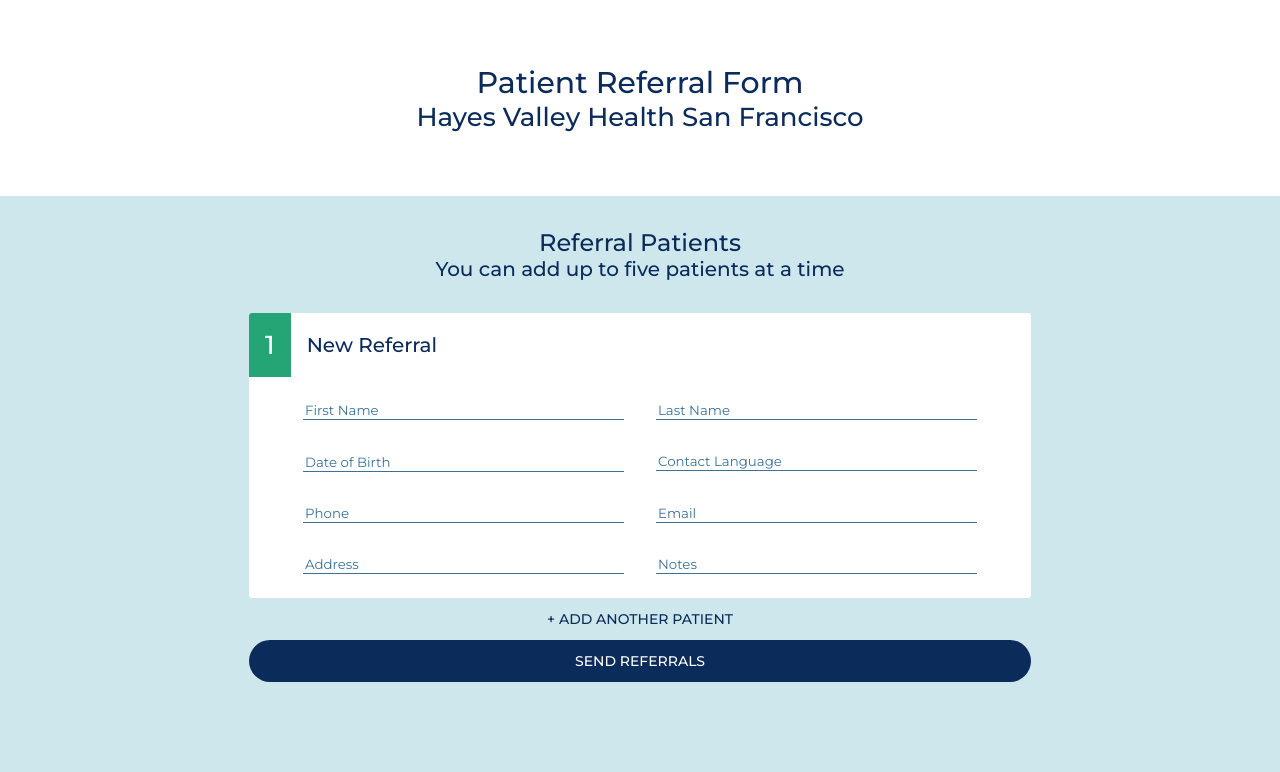
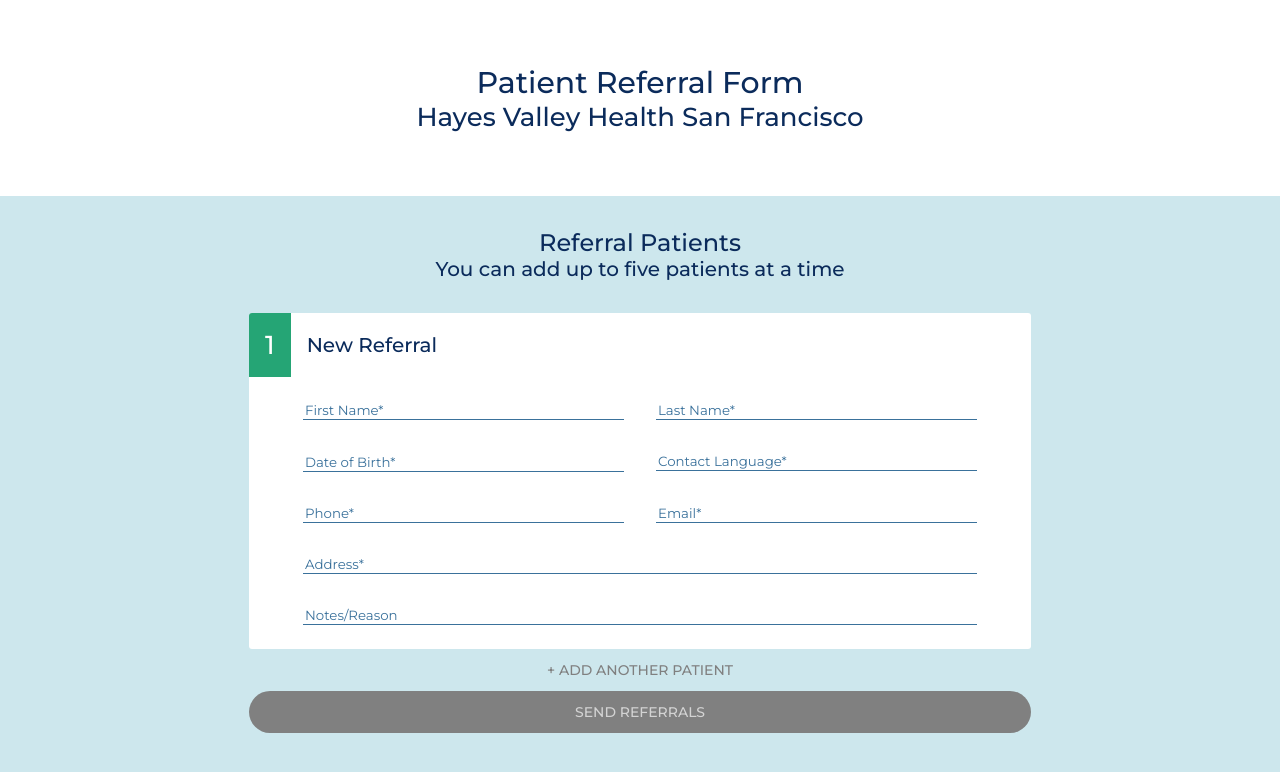
Before and after one commit to WiderCircle/Frontend-Interview-WC, a Next.js app in the folder app/: page / in a window 1280 px wide. Shown: the top 772 px of the page. Built offline with nearby package versions, Linux system fonts and the light colour scheme.

Commit message:
Update todo

```diff
--- a/app/pages/index.tsx
+++ b/app/pages/index.tsx
@@ -1,159 +1,15 @@
 import { useState } from 'react';
-import classnames from 'classnames'
-import { Formik } from 'formik';
 import type { NextPage } from 'next';
-import * as yup from 'yup';
-import FormInput from '../components/FormInput';
-import FormDateInput from '../components/FormDateInput'
-import styles from '../styles/Main.module.css';
-// todo: consolidate styles & create constants for colors, etc.
+
+import ReferralForm from '../components/ReferralForm';
+import { Patient, emptyPatient } from '../lib/types';
+
 
 const Main: NextPage = () => {
-  // todo: use local state for inputs & multi-patient referrals
-  const [message, setMessage] = useState('');
+  const [patients, setPatients] = useState<Patient[]>([emptyPatient(1)]);
   const [submitted, setSubmitted] = useState(false);
 
-  type FormikConfig = {
-    initialValue: string,
-    placeholder: string,
-    schema: yup.Schema,
-    type: string,
-    width?: string,
-  }
-  const formikConfig: { [input: string]: FormikConfig } = {
-    firstName: {
-      initialValue: '',
-      placeholder: "First Name",
-      schema: yup.string().required('First name is required'),
-      type: "text",
-    },
-    lastName: {
-      initialValue: '',
-      placeholder: "Last Name",
-      schema: yup.string().required('Last name is required'),
-      type: "text",
-    },
-    dateOfBirth: {
-      initialValue: '',
-      placeholder: "Date of Birth",
-      schema: yup.date().required('Date of birth is required'),
-      type: "date",
-    },
-    contactLanguage: {
-      initialValue: '',
-      placeholder: "Contact Language",
-      schema: yup.string().required('Language is required'),
-      type: "text",
-    },
-    phone: {
-      initialValue: '',
-      placeholder: "Phone",
-      schema: yup
-        .string()
-        .required('Phone number is required')
-        .matches(/^[0-9]*$/, 'Must be a valid phone number')
-        .min(10, 'Must be a valid phone number')
-        .max(10, 'Must be a valid phone number'),
-      type: "tel",
-    },
-    email: {
-      initialValue: '',
-      placeholder: "Email",
-      schema: yup
-        .string()
-        .email('Must be a valid email')
-        .required('Email is required'),
-      type: "email",
-    },
-    address: {
-      initialValue: '',
-      placeholder: "Address",
-      schema: yup.string().required('Address is required'), // todo: address autocomplete
-      type: "text",
-      width: "100%",
-    },
-    notes: {
-      initialValue: '',
-      placeholder: "Notes",
-      schema: yup.string(),
-      type: "text",
-      width: "100%",
-    },
-  };
-
-  return (
-    <Formik
-      initialValues={Object.keys(formikConfig).reduce((obj, key) => {
-        obj[key] = formikConfig[key].initialValue;
-        return obj;
-      }, {})}
-      onSubmit={() => {
-        // todo: handle multiple referrals in success message
-        setMessage("Success! You have submitted a patient referral. You will be notified once they've been approved.");
-        setSubmitted(true);
-      }}
-      validationSchema={yup.object(Object.keys(formikConfig).reduce((obj, key) => {
-        obj[key] = formikConfig[key].schema;
-        return obj;
-      }, {}))}
-    >
-      {(formik) => {
-        const fullName = formik.values["firstName"] && formik.values["lastName"]
-          ? formik.values["firstName"] + " " + formik.values["lastName"]
-          : "New Referral";
-        const patientNumber = 1;
-
-        return (
-          <div className={styles.container}>
-            <div className={styles.header}>
-              <h1>Patient Referral Form</h1>
-              <h2>Hayes Valley Health San Francisco</h2>
-            </div>
-            <div className={styles.formPage}>
-              <h1>Referral Patients</h1>
-              <h2>You can add up to five patients at a time</h2>
-              <div className={styles.form}>
-                <div className={styles.formHeader}>
-                  <p>{patientNumber}</p>
-                  <h1>{fullName}</h1>
-                </div>
-                {/* todo:
-            - add missing fields
-            - create reusable form input component
-            - create reusable form component (for up to 5 patients) */}
-                <form onSubmit={formik.handleSubmit}>
-                  <div className={styles.formInputs}>
-                    {Object.entries(formikConfig).map(([name, input]) => (
-                      input.type === "date"
-                      ? <FormDateInput name={name} placeholderText={input.placeholder} />
-                      : <FormInput type={input.type} name={name} placeholder={input.placeholder} />
-                    ))}
-                  </div>
-                  {/* todo:
-                  - make "+ add another patient" button that duplicates form
-                  - make form component collapsible when there are multiple patients */}
-                </form>
-              </div>
-              {/* todo: handle form submit & show success message */}
-              <button
-                className={classnames(styles.button, styles.textButton)}
-                onClick={() => { }}
-              >
-                + Add Another Patient
-              </button>
-              <button
-                className={classnames(styles.button, styles.submitButton)}
-                type="submit"
-                onClick={formik.submitForm}
-              >
-                Send Referrals
-              </button>
-            </div>
-          </div>
-        );
-      }}
-    </Formik>
-  );
+  return <ReferralForm patients={patients} submitted={submitted} setSubmitted={setSubmitted} />
 }
 
 export default Main;
--- a/app/styles/Main.module.css
+++ b/app/styles/Main.module.css
@@ -114,8 +114,30 @@
   color: #0B2B5B;
 }
 
+.textButton:disabled {
+  color: gray;
+  cursor: not-allowed;
+}
+
 .submitButton {
   border-radius: 25px;
   background: #0B2B5B;
   color: white;
+  cursor: pointer;
 }
+
+.submitButton:disabled {
+  border-radius: 25px;
+  background: gray;
+  color: lightgray;
+  cursor: not-allowed;
+}
+
+.submitStatus {
+  background: #25A575;
+  border-radius: 0 0 25px 25px;
+  color: white;
+  padding: 16px;
+  font-weight: 400;
+  font-size: 16px;
+}
```
Also changed, not shown: 1 other file (tests, documents, lock files or other folders).
